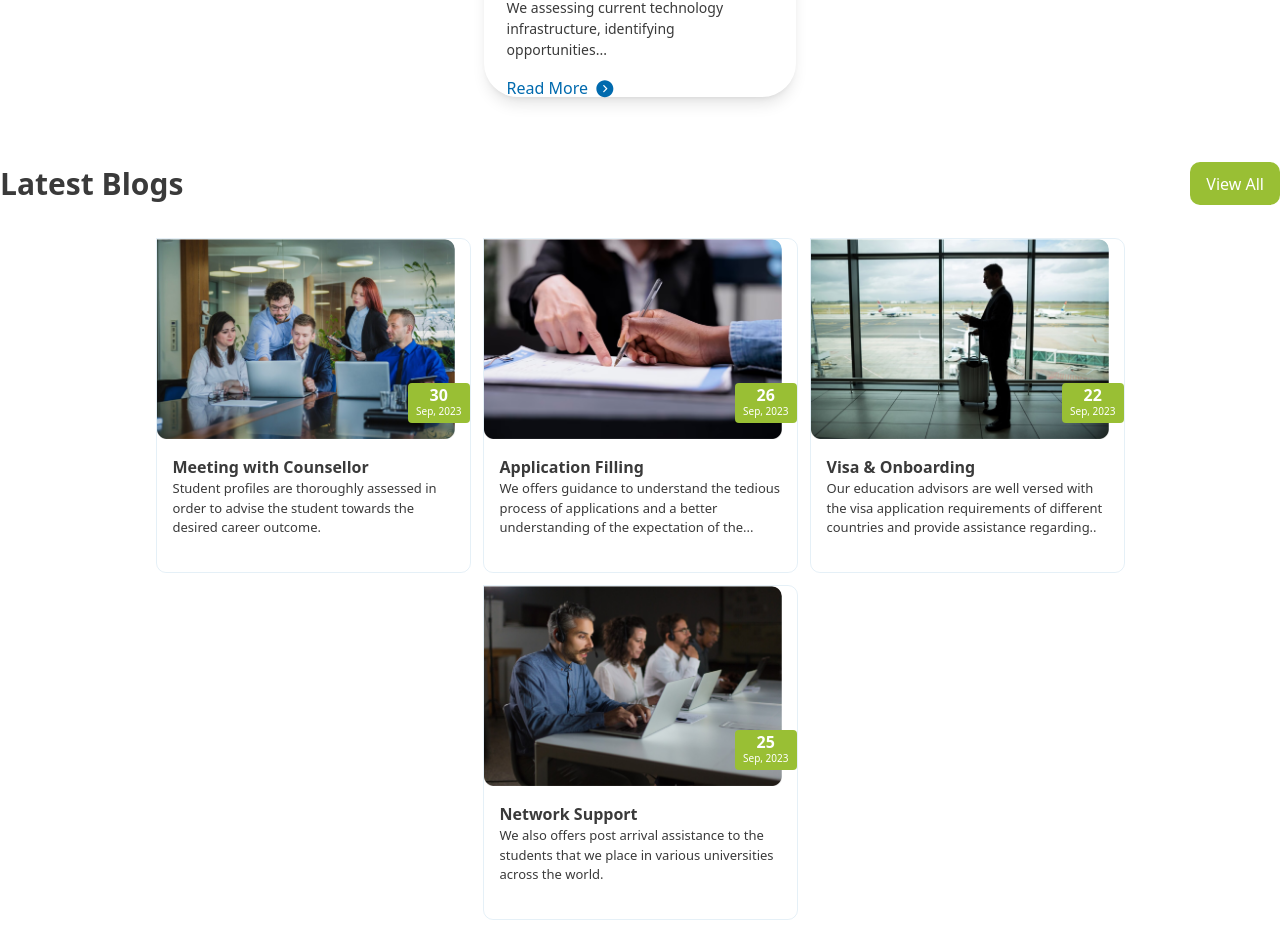
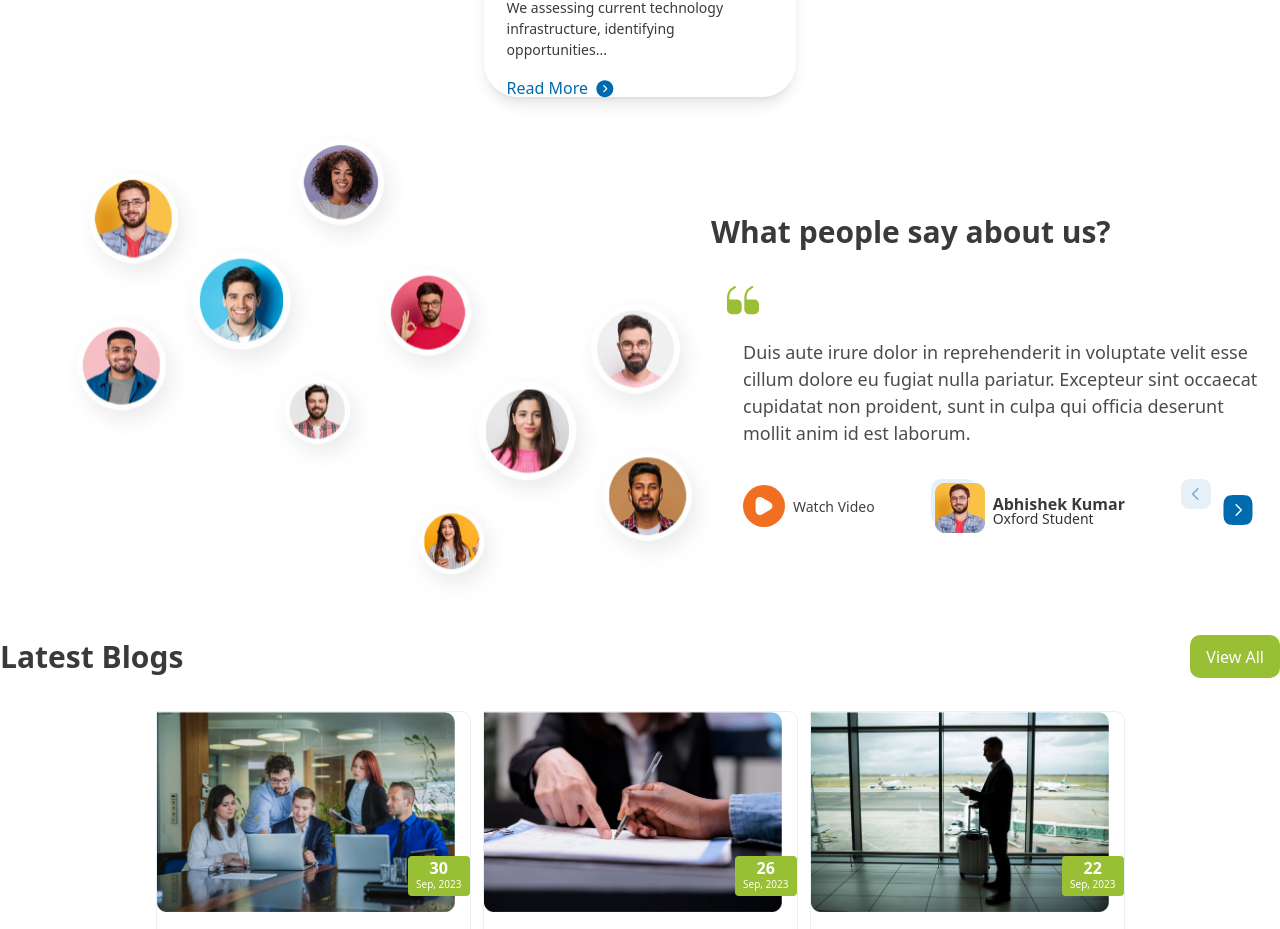
Before and after one commit to tsdeepak-123/smartpro, a Next.js app: page / in a window 1280 px wide. Shown: the part 1660-2589 px from the top of the page. Built offline with nearby package versions, Linux system fonts and the light colour scheme.

Commit message:
What About us completed

```diff
--- a/app/page.jsx
+++ b/app/page.jsx
@@ -1,3 +1,4 @@
+import AboutUs from '@/components/About/AboutUs'
 import BlogSection from '@/components/Blogs/BlogSection'
 import Download from '@/components/Download/Download'
 import Hero from '@/components/Hero/Hero'
@@ -11,6 +12,7 @@ const page = () => {
       <Hero/>
       <WhyChoose/>
       <Success/>
+      <AboutUs/>
       <BlogSection/>
       <Download/>
     </section>
--- a/components/About/AboutUs.jsx
+++ b/components/About/AboutUs.jsx
@@ -1,8 +1,17 @@
 import React from 'react'
+import ImageSection from './ImageSection'
+import TextSection from './TextSection/TextSection'
 
 const AboutUs = () => {
   return (
-    <div>AboutUs</div>
+    <section className='w-full max-w-[1440px] flex'>
+      <div className='ml-[60px]'>
+      <ImageSection/>
+      </div>
+      <div className='mt-20'>
+      <TextSection/>
+      </div>
+    </section>
   )
 }
 
--- a/components/About/ImageSection.jsx
+++ b/components/About/ImageSection.jsx
@@ -2,7 +2,9 @@ import React from 'react'
 
 const ImageSection = () => {
   return (
-    <div>ImageSection</div>
+    <section>
+      <img src="/assets/Images/Peoples.png" alt="" className='w-[651px] h-[473.45px]'/>
+    </section>
   )
 }
 
--- a/components/About/TextSection.jsx
+++ /dev/null
@@ -1,9 +0,0 @@
-import React from 'react'
-
-const TextSection = () => {
-  return (
-    <div>TextSection</div>
-  )
-}
-
-export default TextSection
--- /dev/null
+++ b/components/About/TextSection/Student.jsx
@@ -0,0 +1,15 @@
+import React from 'react'
+
+const Student = () => {
+  return (
+    <section className='flex items-center gap-2'>
+    <img src="/assets/Images/People.png" alt="" className='w-[54px] h-[54px]'/>
+    <div className='flex flex-col'>
+    <p className='text-[16px] font-semibold text-TextColor relative top-2'>Abhishek Kumar</p>
+    <p className='text-[14px] opacity-[80%]'>Oxford Student</p>
+    </div>
+</section>
+  )
+}
+
+export default Student
--- /dev/null
+++ b/components/About/TextSection/TextFooter.jsx
@@ -0,0 +1,24 @@
+import React from 'react'
+import WatchVideo from './WatchVideo'
+import Student from './Student'
+
+const TextFooter = () => {
+  return (
+    <section className='flex gap-14'>
+      <WatchVideo />
+      <Student />
+      <div className='flex gap-3'>
+        <button className='w-[30px] h-[30px]'>
+          <img src="/assets/svg/WhatPeople/LeftArrow.svg" alt="Left Arrow" />
+        </button>
+        <div className='relative top-4'>
+          <button className='w-[30px] h-[30px]'>
+            <img src="/assets/svg/WhatPeople/RightArrow.svg" alt="Right Arrow" />
+          </button>
+        </div>
+      </div>
+    </section>
+  )
+}
+
+export default TextFooter
--- /dev/null
+++ b/components/About/TextSection/TextSection.jsx
@@ -0,0 +1,23 @@
+import React from 'react'
+import TextFooter from './TextFooter'
+
+const TextSection = () => {
+  return (
+    <section>
+      <p className='text-[30px] font-bold text-TextColor'>What people say about us?</p>
+      <div className='ml-4 mt-8'>
+        <img src="/assets/svg/WhatPeople/Double.svg" alt="" />
+        <div className='w-[531px] mt-6'>
+        <p className='text-[18px] opacity-[70%] ml-4'>Duis aute irure dolor in reprehenderit in voluptate velit esse
+cillum dolore eu fugiat nulla pariatur. Excepteur sint occaecat cupidatat non
+proident, sunt in culpa qui officia deserunt mollit anim id est laborum.</p>
+        </div>
+      </div>
+      <div className='mt-8 ml-8'>
+      <TextFooter/>
+      </div>
+    </section>
+  )
+}
+
+export default TextSection
--- /dev/null
+++ b/components/About/TextSection/WatchVideo.jsx
@@ -0,0 +1,12 @@
+import React from 'react'
+
+const WatchVideo = () => {
+  return (
+    <section className='flex items-center gap-2 cursor-pointer'>
+    <img src="/assets/svg/WhatPeople/Video.svg" alt="Watch Video" className='w-[42px] h-[42px]' />
+    <p className='text-[14px] opacity-[75%]'>Watch Video</p>
+</section>
+  )
+}
+
+export default WatchVideo
```
